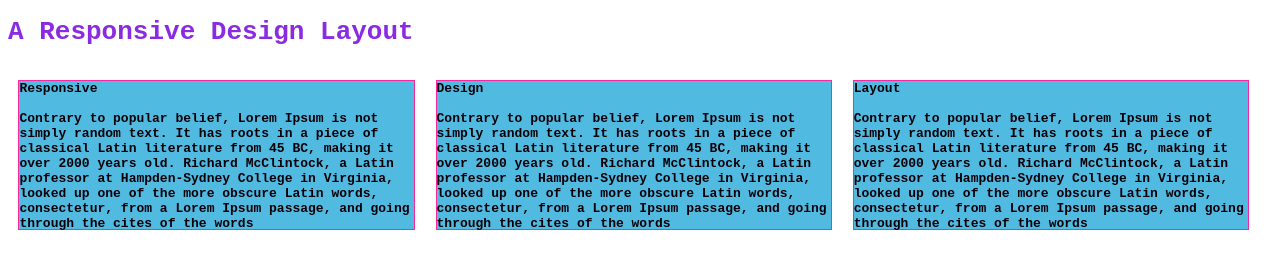
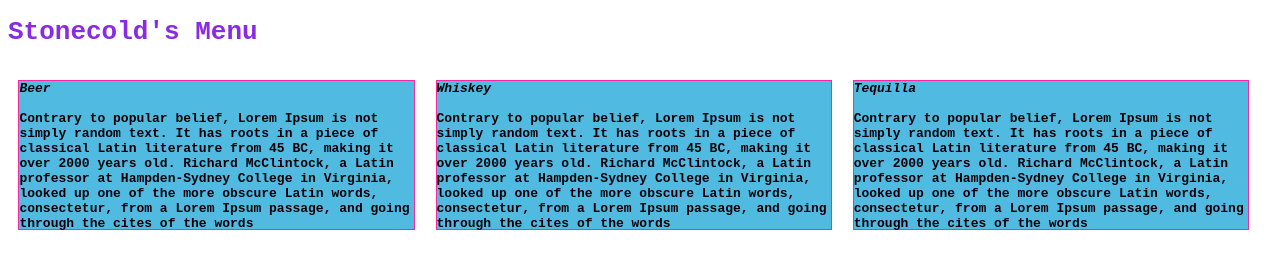
Before and after one commit to kibet16/Knowncoursera, a plain HTML site: page index.html in a window 1280 px wide. Drawn offline with Linux system fonts and the light colour scheme.

Commit message:
Update index.html

```diff
--- a/index.html
+++ b/index.html
@@ -8,9 +8,9 @@
     <title>Document</title>
 </head>
 <body>
-  <h1> A Responsive Design Layout</h1>
+  <h1> Stonecold's Menu </h1>
   <div class="row">
-  <div class="col-lg-4 col-md-4 col-sm-4" > <p>Responsive <br> <br>
+  <div class="col-lg-4 col-md-4 col-sm-4" > <p><i class="res">Beer</i> <br> <br>
     Contrary to popular belief, Lorem Ipsum is not
     simply random text. It has roots in a piece of
     classical Latin literature from 45 BC, making it over
@@ -19,14 +19,14 @@
     the more obscure Latin words, consectetur, from a Lorem
     Ipsum passage, and going through the cites of the words
     </p></div>
-  <div class="col-lg-4 col-md-4 col-sm-4"><p> Design<br> <br> Contrary to popular belief, Lorem Ipsum is not
+  <div class="col-lg-4 col-md-4 col-sm-4"><p><i class="des">Whiskey</i><br> <br> Contrary to popular belief, Lorem Ipsum is not
     simply random text. It has roots in a piece of
     classical Latin literature from 45 BC, making it over
     2000 years old. Richard McClintock, a Latin professor
     at Hampden-Sydney College in Virginia, looked up one of
     the more obscure Latin words, consectetur, from a Lorem
     Ipsum passage, and going through the cites of the words</p></div>
-  <div class="col-lg-4 col-md-4 col-sm-4"><p>Layout <br><br> Contrary to popular belief, Lorem Ipsum is not
+  <div class="col-lg-4 col-md-4 col-sm-4"><p><i class="lay">Tequilla</i><br><br> Contrary to popular belief, Lorem Ipsum is not
     simply random text. It has roots in a piece of
     classical Latin literature from 45 BC, making it over
     2000 years old. Richard McClintock, a Latin professor
```
